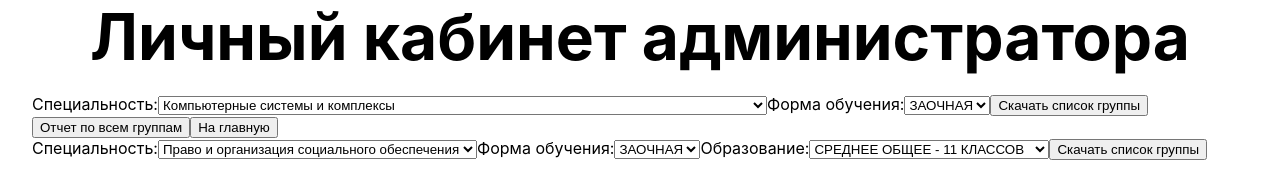
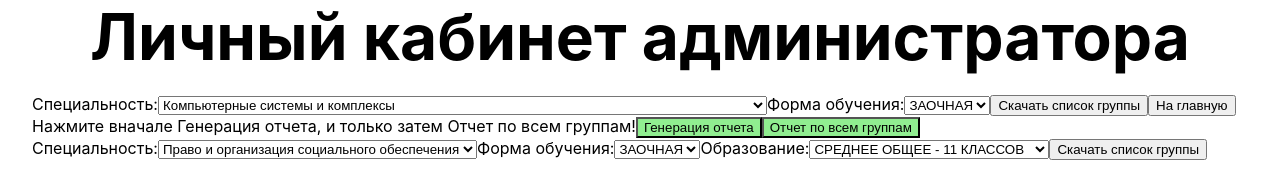
Before and after one commit to ckieverentineas/soft-web-service-information-system-admission-committee, a Next.js app: page /admin in a window 1280 px wide. Shown: the top 175 px of the page. Built offline with nearby package versions, Linux system fonts and the light colour scheme; no server answers; the database is empty.

Commit message:
edit gen report

```diff
--- a/pages/admin.tsx
+++ b/pages/admin.tsx
@@ -64,6 +64,7 @@ const Admin: NextPage = () => {
             },
             method: 'POST'
         })
+        alert('Подтвердите получение дампа данных абитуриентов')
         const datas = await response.json();
         console.log(datas)
     }
@@ -107,10 +108,12 @@ const Admin: NextPage = () => {
                             <a target="_blank" href={`./tables/${specialization_first}.xlsx`} download>
                                 <Link href={`./tables/${specialization_first}.xlsx`} target="_blank">
                                 <button>Скачать список группы</button></Link></a>
+            <button onClick={Admin}>На главную</button><br/>
+            <label>Нажмите вначале Генерация отчета, и только затем Отчет по всем группам!</label>
+            <button className={styles.bita} onClick={GenAll}>Генерация отчета</button>
                                 <a target="_blank" href={`./tables/full.xlsx`} download>
                                 <Link href={`./tables/full.xlsx`} target="_blank">
-                                <button onClick={GenAll}>Отчет по всем группам</button></Link></a>
-            <button onClick={Admin}>На главную</button><br/>
+                                <button className={styles.bita}>Отчет по всем группам</button></Link></a><br/>
 
             <label className={styles.label}>Специальность:</label>
                         <select name="specialization_first" id="filtersosmod" onChange={ahandleSubmitmod}>
--- a/styles/Home.module.css
+++ b/styles/Home.module.css
@@ -159,3 +159,7 @@
     flex: 5;
   }
 }
+
+.bita {
+  background-color: lightgreen;
+}
```
